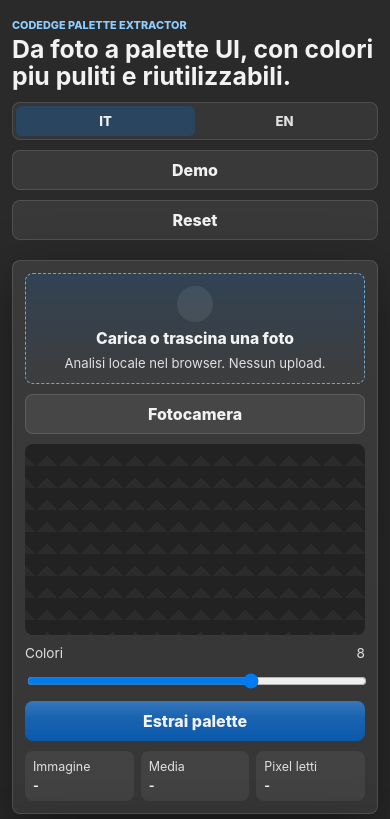
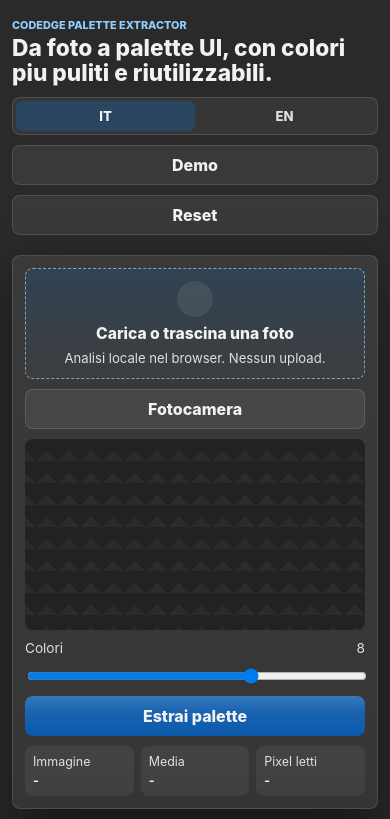
Before and after one commit to aledtr77/palette-extractor, a website built with Vite: page index.html in a window 390 px wide. Shown: the top 819 px of the page. Built offline with nearby package versions, Linux system fonts and the light colour scheme.

Commit message:
Refine hero title hierarchy

```diff
--- a/src/main.js
+++ b/src/main.js
@@ -160,8 +160,8 @@ app.innerHTML = `
   <main class="shell">
     <section class="hero">
       <div>
-        <p class="eyebrow">Codedge Palette Extractor</p>
-        <h1 data-i18n="title">Da foto a palette UI, con colori piu puliti e riutilizzabili.</h1>
+        <h1 class="hero-title">Codedge Palette Extractor</h1>
+        <p class="hero-subtitle" data-i18n="title">Da foto a palette UI, con colori piu puliti e riutilizzabili.</p>
       </div>
       <div class="hero-actions">
         <div class="language-switch" role="group" aria-label="Lingua">
--- a/src/styles.css
+++ b/src/styles.css
@@ -76,7 +76,7 @@ button {
   padding: 0 0 26px;
 }
 
-.eyebrow {
+.hero-title {
   margin: 0 0 6px;
   color: var(--link);
   font-size: 0.78rem;
@@ -91,10 +91,11 @@ p {
   margin: 0;
 }
 
-h1 {
+.hero-subtitle {
   max-width: 1180px;
-  font-size: clamp(1.55rem, 2.15vw, 2.75rem);
-  line-height: 1.03;
+  font-size: clamp(1.45rem, 1.95vw, 2.45rem);
+  font-weight: 800;
+  line-height: 1.06;
   letter-spacing: 0;
 }
 
@@ -772,13 +773,13 @@ pre {
     padding-bottom: 20px;
   }
 
-  h1 {
-    font-size: 1.55rem;
+  .hero-subtitle {
+    font-size: 1.42rem;
     line-height: 1.08;
     max-width: 100%;
   }
 
-  .eyebrow {
+  .hero-title {
     margin-bottom: 4px;
     font-size: 0.68rem;
   }
```
